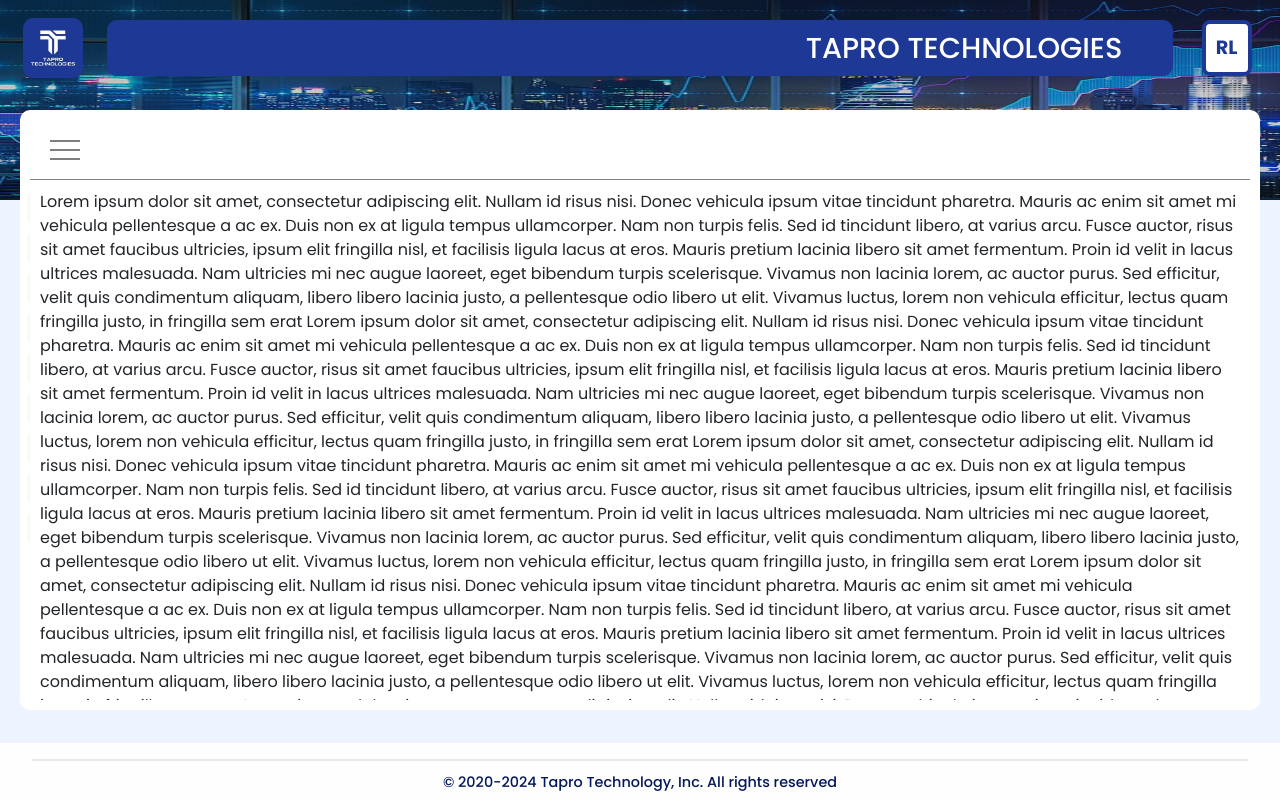
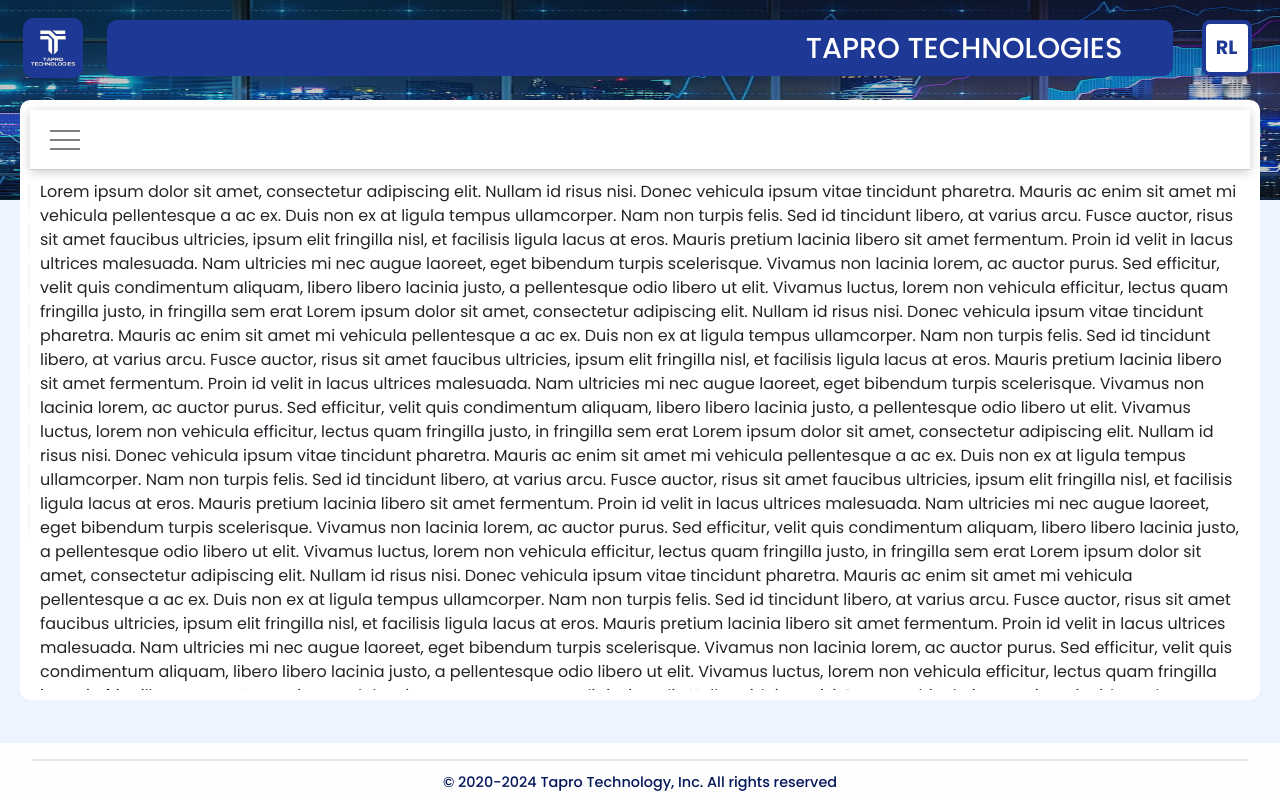
Before and after one commit to kavindarlm/resource-portfolio-mgmnt-frontend, an Angular app: page / in a window 1280 px wide. Built offline with nearby package versions, Linux system fonts and the light colour scheme.

Commit message:
V-11-PageBody

```diff
--- a/src/app/PageBody/pages-body/pages-body.component.css
+++ b/src/app/PageBody/pages-body/pages-body.component.css
@@ -51,7 +51,7 @@
 
     margin-left: 20px;
     margin-right: 20px;
-    margin-top: 100px;
+    margin-top: 90px;
     /* width: calc(100% - 40px); */
     border-radius: 10px;
     /*inside content padding 10px*/
@@ -61,7 +61,7 @@
     margin-bottom: 75px;
     /* overflow-y: auto; */
     /* changes */
-    height: 100vh;
+    height: 75vh;
     display: flex;
     /* position: fixed; */
     background-color: rgb(255, 255, 255);
--- a/src/app/PageBody/side-bar-header/side-bar-header.component.css
+++ b/src/app/PageBody/side-bar-header/side-bar-header.component.css
@@ -7,7 +7,8 @@
     box-sizing: border-box;
     justify-content: space-between;
     /* box-shadow: 5px 2px 10px rgba(0,0,0,0.2); */
-    border-bottom: 1px solid #808080;
+    box-shadow: 0px 2px 10px #CBCBCB;
+    border-bottom: 1px double #CBCBCB;
     overflow-y: hidden;
     position: relative;
 
--- a/src/app/PageBody/side-bar/side-bar.component.css
+++ b/src/app/PageBody/side-bar/side-bar.component.css
@@ -8,10 +8,15 @@
   }
 
 .sidebarActive{
-    width: 300px;
+    width: 250px;
     padding-top: 10px;
-    border-right: 1px solid #808080;
+    border-right: 1px double #CBCBCB;
+    box-shadow: 0px 2px 10px #CBCBCB;
+    /* overflow-y: scroll; */
 }
+/* .sidebarActive::-webkit-scrollbar {
+  display: none;
+} */
 
 .Menu-Labal {
   background-color: #7752FE;
@@ -35,7 +40,7 @@
     border: .5px solid #7752FE;
     border-radius: 10px;
     color: #7752FE;
-    margin-top: 2%;
+    margin-top: 3%;
     margin-left: 2%;
     content: fit-content;
 
@@ -64,11 +69,21 @@
 }
 li{
   list-style-type: none;
+
 }
 
 
-.listmenu-line {
+.listmenu-line{
     margin-top: 9px;
     width: 100%;
     text-align: center;
+    box-shadow: 0px 2px 10px #CBCBCB;
   }
+  @media only screen and (max-width: 768px) {
+    .sidebarActive{
+      position: fixed;
+      z-index: 0;
+      height: 100%;
+      overflow-y: auto;
+    }
+  }
```
